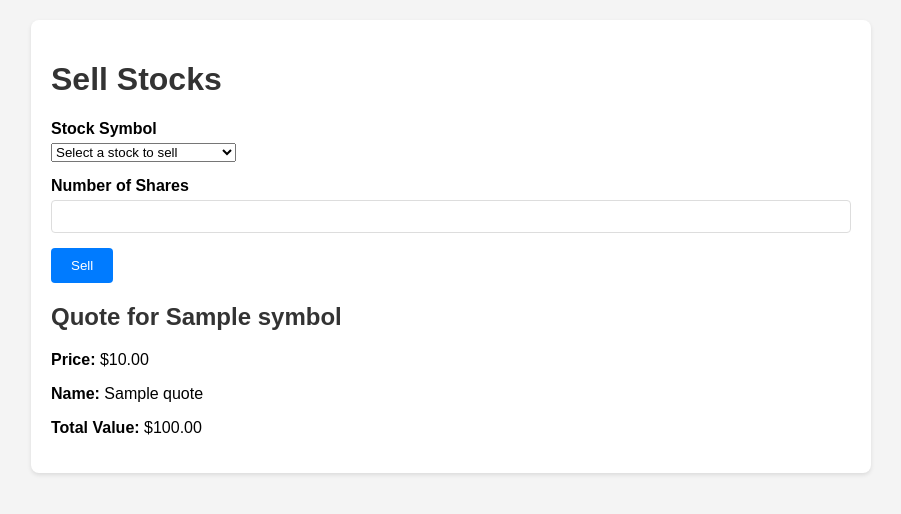
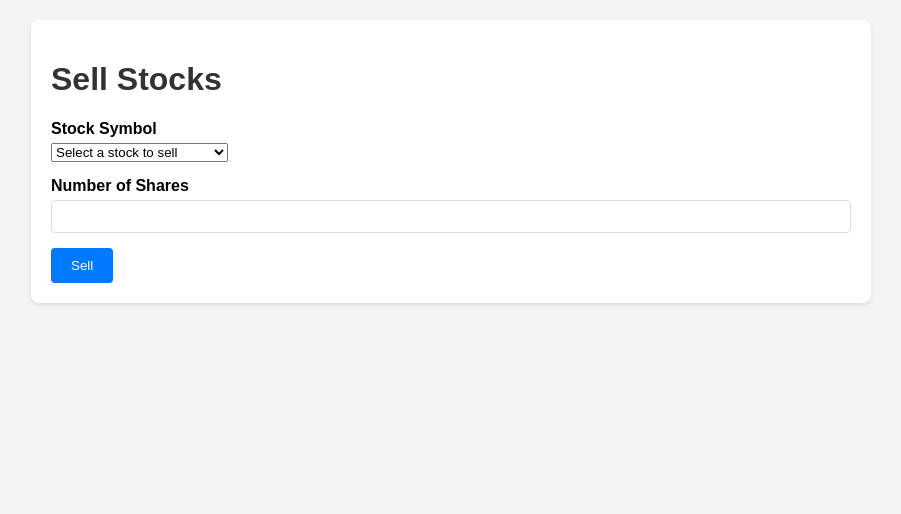
Before and after one commit to IRG-77/CS50-Finance, a Flask app: template templates/sell.html in a window 1280 px wide. Shown: the part 66-580 px from the top of the page, without its empty margins (189-1090 px from the left). Run offline with Flask 3, Linux system fonts and the light colour scheme; the template is opened without the code that fills it: most values are stand-ins (such as "Sample title", 1, 10 or a date in 2020).

Commit message:
Fix sell functionality - improve input validation and template

```diff
--- a/app.py
+++ b/app.py
@@ -85,14 +85,18 @@ def buy():
 
         if not symbol:
             return apology("must provide symbol")
-        if not shares or not shares.isdigit() or int(shares) <= 0:
-            return apology("must provide positive number of shares")
+        if not shares:
+            return apology("must provide number of shares")
+        try:
+            shares = int(shares)
+            if shares <= 0:
+                return apology("must provide positive number of shares")
+        except ValueError:
+            return apology("must provide valid number of shares")
 
         quote = lookup(symbol)
         if not quote:
             return apology("invalid symbol")
-
-        shares = int(shares)
         cost = shares * quote["price"]
 
         db = get_db_connection()
@@ -266,10 +270,14 @@ def sell():
 
         if not symbol:
             return apology("must provide symbol")
-        if not shares or not shares.isdigit() or int(shares) <= 0:
-            return apology("must provide positive number of shares")
-
-        shares = int(shares)
+        if not shares:
+            return apology("must provide number of shares")
+        try:
+            shares = int(shares)
+            if shares <= 0:
+                return apology("must provide positive number of shares")
+        except ValueError:
+            return apology("must provide valid number of shares")
 
         db = get_db_connection()
         try:
--- a/templates/sell.html
+++ b/templates/sell.html
@@ -11,7 +11,7 @@
         <select id="symbol" name="symbol" required>
             <option value="">Select a stock to sell</option>
             {% for stock in stocks %}
-            <option value="{{ stock.symbol }}">{{ stock.symbol }} ({{ stock.shares }} shares)</option>
+            <option value="{{ stock.symbol }}">{{ stock.symbol }} ({{ stock.total_shares }} shares)</option>
             {% endfor %}
         </select>
     </div>
@@ -23,13 +23,4 @@
 
     <button type="submit">Sell</button>
 </form>
-
-{% if quote %}
-<div class="form-group">
-    <h2>Quote for {{ quote.symbol }}</h2>
-    <p><strong>Price:</strong> ${{ "%.2f"|format(quote.price) }}</p>
-    <p><strong>Name:</strong> {{ quote.name }}</p>
-    <p><strong>Total Value:</strong> ${{ "%.2f"|format(quote.price * shares) }}</p>
-</div>
-{% endif %}
 {% endblock %}
```
